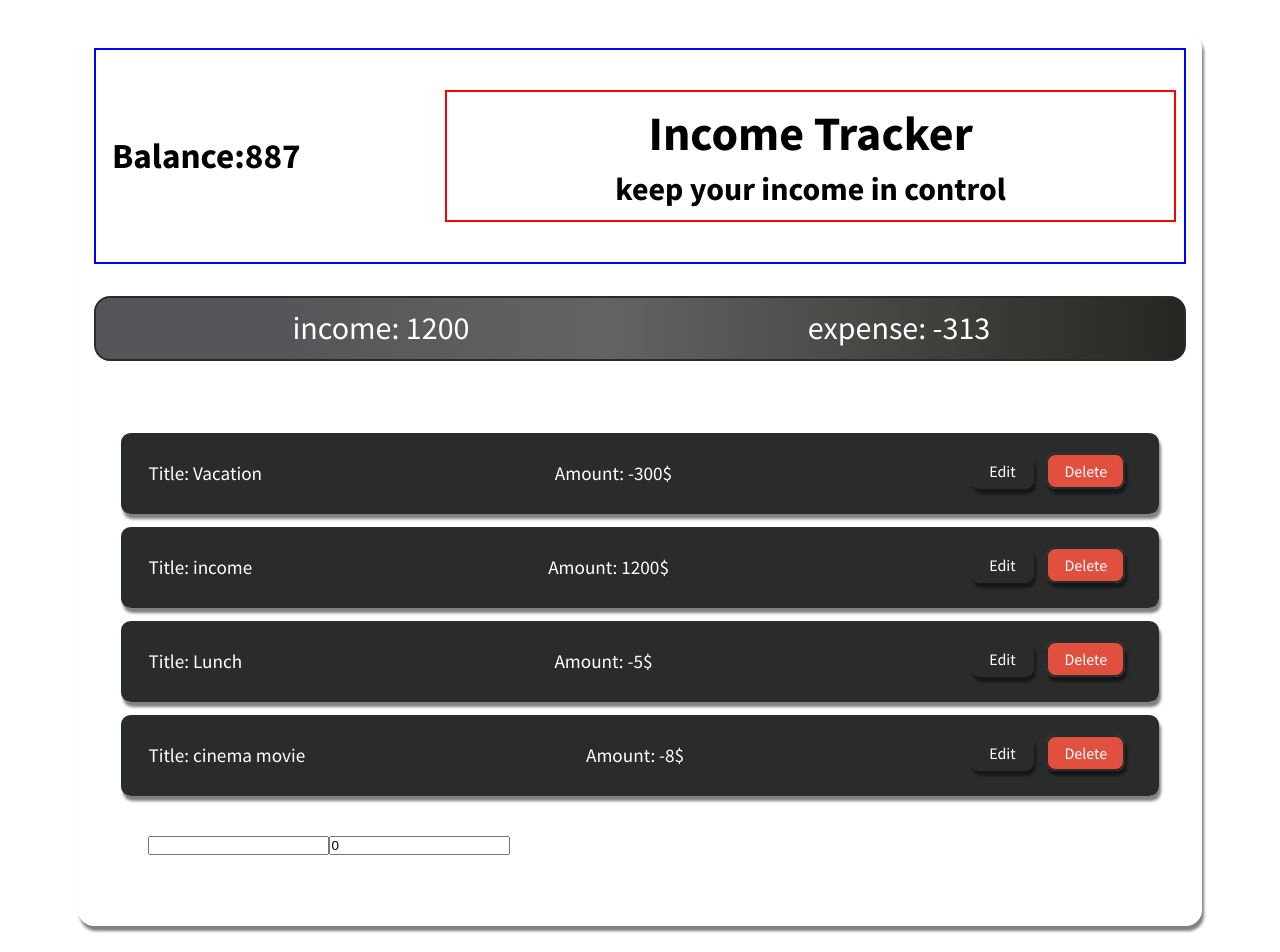
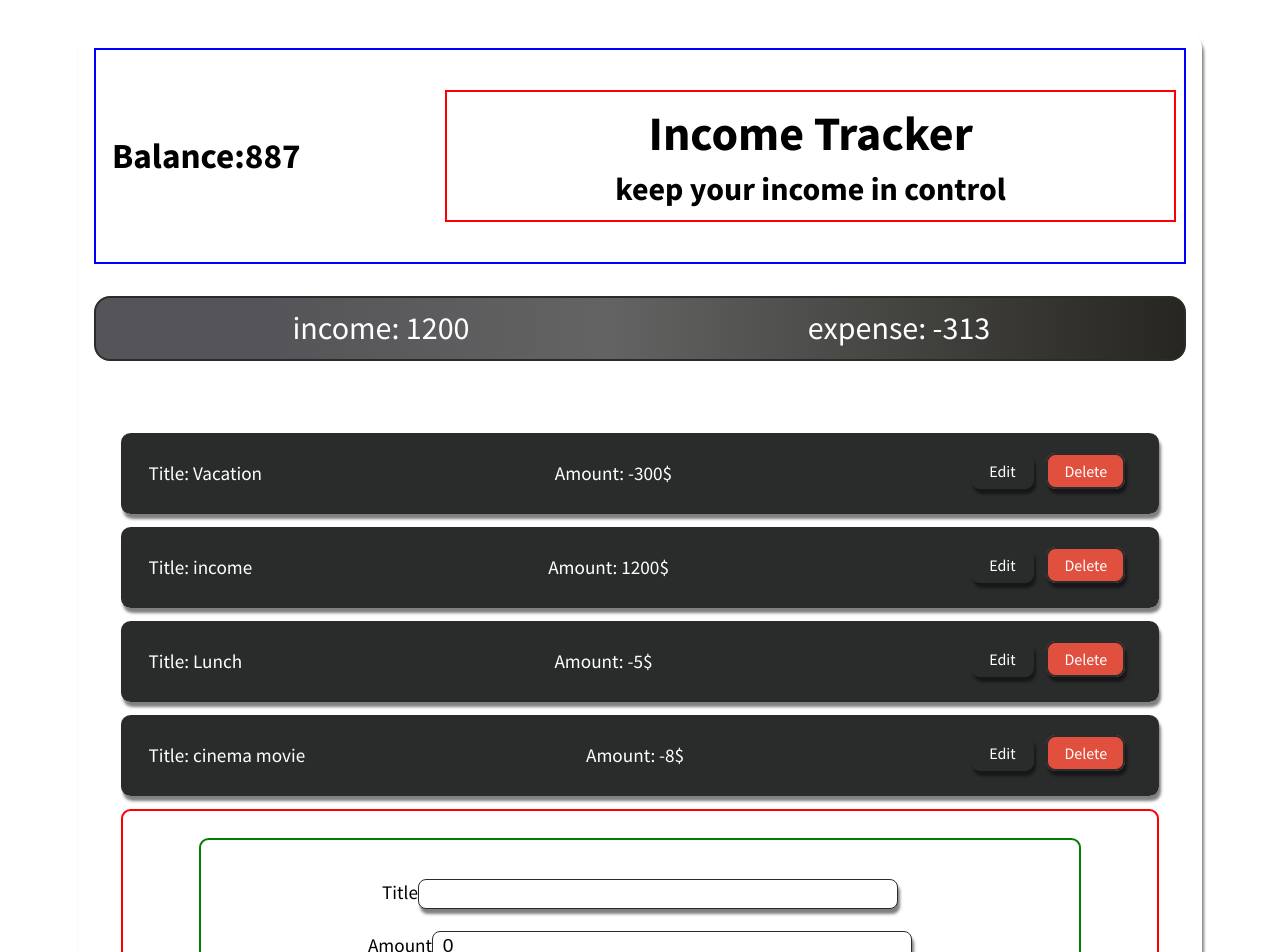
Before and after one commit to masiucd/Next-js-docker, a React (Create React App) app: page / in a window 1280 px wide. Shown: the top 952 px of the page. Built offline with nearby package versions, Linux system fonts and the light colour scheme.

Commit message:
expense form

```diff
--- a/src/components/expenseTracker/Balance.tsx
+++ b/src/components/expenseTracker/Balance.tsx
@@ -1,3 +1,5 @@
+/* eslint-disable import/extensions */
+/* eslint-disable @typescript-eslint/explicit-function-return-type */
 import * as React from 'react';
 import { connect } from 'react-redux';
 import { StyleBalanceWrapper } from './Styled.Parts';
@@ -13,11 +15,8 @@ const Balance: React.FC<P> = ({ currentBalance }) => (
   <StyleBalanceWrapper>
     {' '}
     <h3>
-
       Balance:
-
       {currentBalance}
-
     </h3>
     {' '}
   </StyleBalanceWrapper>
--- a/src/components/expenseTracker/ExpenseTracker.tsx
+++ b/src/components/expenseTracker/ExpenseTracker.tsx
@@ -9,12 +9,16 @@ import IncomeExpense from './IncomeExpense';
 import List from './list/List';
 import { StyleHeader, StyleIncomeExpWrapper } from './Styled.Parts';
 import { getExpenses } from '../../redux/expenseCalculator/expense.actions';
+import { AppState } from '../../redux';
+import { getExpenseData } from '../../redux/expenseCalculator/expense.selector';
+import { IExpenseData } from '../../utils/expenseData';
 
 interface P {
   getExpenses: () => void;
+  transactionsList: IExpenseData[];
 }
 
-const ExpenseTracker: React.FC<P> = ({ getExpenses }) => {
+const ExpenseTracker: React.FC<P> = ({ getExpenses, transactionsList }) => {
   React.useEffect(() => {
     getExpenses();
   }, []);
@@ -31,5 +35,7 @@ const ExpenseTracker: React.FC<P> = ({ getExpenses }) => {
   );
 };
 
-
-export default connect(null, { getExpenses })(ExpenseTracker);
+const mapStateToProps = (state: AppState) => ({
+  transactionsList: getExpenseData(state),
+});
+export default connect(mapStateToProps, { getExpenses })(ExpenseTracker);
--- a/src/components/expenseTracker/list/List.tsx
+++ b/src/components/expenseTracker/list/List.tsx
@@ -14,7 +14,9 @@ interface P {
 
 const List: React.FC<P> = ({ expenses }) => (
   <ListWrapper>
-    {expenses.map((x) => <ListItem key={x.id} item={x} />)}
+    {expenses.length > 0 ? expenses.map(
+      (x) => <ListItem key={x.id} item={x} />,
+    ) : <h3 className="no-items-msg">No Expenses , please add some</h3> }
     <ListFormWrapper>
       <ListForm />
     </ListFormWrapper>
--- a/src/components/expenseTracker/list/ListForm.tsx
+++ b/src/components/expenseTracker/list/ListForm.tsx
@@ -24,11 +24,14 @@ const ListForm: React.FC<P> = () => {
   return (
     <StyledListForm>
       <label htmlFor="title">
+        <span>Title</span>
         <Input type="text" name="title" value={title} onChange={handleChange} />
       </label>
       <label htmlFor="amount">
+        <span>amount</span>
         <Input type="text" name="amount" value={amount} onChange={handleChange} />
       </label>
+      <button type="submit">Add Transaction</button>
     </StyledListForm>
   );
 };
--- a/src/components/expenseTracker/list/ListItem.tsx
+++ b/src/components/expenseTracker/list/ListItem.tsx
@@ -1,12 +1,18 @@
+/* eslint-disable react/prop-types */
+/* eslint-disable no-shadow */
 import * as React from 'react';
+import { connect } from 'react-redux';
 import { IExpenseData } from '../../../utils/expenseData';
 import { StyledListItem } from './Styles.List';
+import { deleteExpenses } from '../../../redux/expenseCalculator/expense.actions';
+
 
 interface P {
   item: IExpenseData;
+  deleteExpenses: (id: string) => void;
 }
 
-const ListItem: React.FC<P> = ({ item }) => {
+const ListItem: React.FC<P> = ({ item, deleteExpenses }) => {
   const { id, title, amount } = item;
   return (
     <StyledListItem>
@@ -23,9 +29,10 @@ const ListItem: React.FC<P> = ({ item }) => {
       </span>
       <div className="btn-group">
         <span>Edit</span>
-        <span>Delete</span>
+        <span onClick={() => deleteExpenses(id)}>Delete</span>
       </div>
     </StyledListItem>
   );
 };
-export default ListItem;
+
+export default connect(null, { deleteExpenses })(ListItem);
--- a/src/components/expenseTracker/list/Styles.List.tsx
+++ b/src/components/expenseTracker/list/Styles.List.tsx
@@ -6,9 +6,37 @@ const Default = css`
   border-radius: .6rem;
 `;
 
+const FlexStyles = css`
+  display: flex;
+  justify-content: center;
+  align-items:center;
+`;
+
+const BtnStyles = css`
+  font-size: 1rem;
+  border: 2px solid ${(props) => props.theme.colors.primary};
+  padding: .4rem 1rem;
+  margin: 0 .4rem;
+  border-radius: .6rem;
+  width: 7rem;
+  box-shadow: ${({ theme }) => theme.shadow.lightShadow};
+  transition: ${({ theme }) => theme.transition.quickTransition};
+  cursor: pointer;
+  position: relative;
+  &:hover{
+    box-shadow: ${({ theme }) => theme.shadow.darkShadow};
+  }
+`;
+
 export const ListWrapper = styled.div`
   ${Default};
-
+  .no-items-msg{
+    font-size: 2.5rem;
+    margin: 0 auto;
+    display: block;
+    text-align: center;
+    padding: .1rem 0 2rem 0;
+  }
 `;
 
 
@@ -34,19 +62,7 @@ export const StyledListItem = styled.section`
   }
   .btn-group{
     span{
-      font-size: 1rem;
-      border: 2px solid ${(props) => props.theme.colors.primary};
-      padding: .4rem 1rem;
-      margin: 0 .4rem;
-      border-radius: .6rem;
-      width: 7rem;
-      box-shadow: ${({ theme }) => theme.shadow.lightShadow};
-      transition: ${({ theme }) => theme.transition.quickTransition};
-      cursor: pointer;
-      position: relative;
-      &:hover{
-        box-shadow: ${({ theme }) => theme.shadow.darkShadow};
-      }
+      ${BtnStyles};
     }
     span:first-child{
       background: ${(props) => props.theme.colors.primary};
@@ -77,11 +93,54 @@ export const StyledListItem = styled.section`
 
 export const ListFormWrapper = styled.div`
   ${Default};
+  border: 2px solid red;
+  ${FlexStyles};
+
 `;
 
 export const StyledListForm = styled.form`
+  ${Default};
+  ${FlexStyles};
+  flex-direction: column;
+  border: 2px solid green;
+  width: 90%;
+  label{
+    span{
+      font-size: 1.2rem;
+      text-transform: capitalize;
+    }
+  }
+  button{
+    ${BtnStyles};
+    width: 35%;
+    background: ${({ theme }) => theme.colors.primary};
+    color: ${({ theme }) => theme.colors.white};
+    @media(max-width: 780px){
+      width: 10rem;
+    }
+  }
+`;
+
+
+export const Input = styled.input`
+  width: 15rem;
+  border: 1px solid ${(props) => props.theme.colors.primary};
+  box-shadow:  ${(props) => props.theme.shadow.lightShadow};
+  padding: .2rem .6rem;
+  font-size: 1.2rem;
+  border-radius: .5rem;
+  margin: .7rem 0;
+  outline: none;
+  transition: ${(props) => props.theme.transition.mainTransition};
+  &:focus{
+    border: 2px solid ${(props) => props.theme.colors.primary};
+    box-shadow:  ${(props) => props.theme.shadow.lightShadow};
+  }
+  @media(min-width:600px){
+    width: 20rem;
+  }
+  @media(min-width:850px){
+    width: 30rem;
+  }
 
 `;
-export const Input = styled.input`
-
-`;
--- a/src/redux/expenseCalculator/expense.actions.ts
+++ b/src/redux/expenseCalculator/expense.actions.ts
@@ -1,5 +1,8 @@
-import { ActionTypesIncome, GetTransactionAction, RemoveTransactionAction } from './expense.types';
-import expenseData from '../../utils/expenseData';
+/* eslint-disable import/extensions */
+import {
+  ActionTypesIncome, GetTransactionAction, RemoveTransactionAction, AddNewTransactionAction,
+} from './expense.types';
+import { expenseData, IExpenseData } from '../../utils/expenseData';
 
 
 export const getExpenses = (): GetTransactionAction => ({
@@ -11,3 +14,9 @@ export const deleteExpenses = (id: string): RemoveTransactionAction => ({
   type: ActionTypesIncome.DELETE_TRANSACTION,
   payload: id,
 });
+
+
+export const addNewTransaction = (formData: IExpenseData): AddNewTransactionAction => ({
+  type: ActionTypesIncome.ADD_TRANSACTION,
+  payload: formData,
+});
--- a/src/redux/expenseCalculator/expense.reducer.ts
+++ b/src/redux/expenseCalculator/expense.reducer.ts
@@ -13,7 +13,11 @@ export default (state: IExpenseState = initialState, action: ExpenseActionType)
       return {
         ...state,
         transactions: action.payload,
-        // transactions: [...state.transactions, action.payload],
+      };
+    case ActionTypesIncome.DELETE_TRANSACTION:
+      return {
+        ...state,
+        transactions: state.transactions.filter((x) => x.id !== action.payload),
       };
     default:
       return state;
--- a/src/utils/expenseData.ts
+++ b/src/utils/expenseData.ts
@@ -1,5 +1,8 @@
 /* eslint-disable @typescript-eslint/interface-name-prefix */
-import uuid from 'uuid';
+// import uuid from 'uuid/v';
+const uuid = require('uuid/v4');
+// import * as uuid from 'uuid/v4';
+
 
 export interface IExpenseData {
   id: string;
@@ -8,28 +11,26 @@ export interface IExpenseData {
 }
 
 
-const expenseData: IExpenseData[] = [
+export const expenseData: IExpenseData[] = [
   {
-    // id: uuid,
-    id: 'lo21212!!@@@1',
+    id: uuid(),
+    // id: 'lo21212!!@@@1',
     title: 'Vacation',
     amount: -300,
   },
   {
-    id: 'losda@#12',
+    id: uuid(),
     title: 'income',
     amount: +1200,
   },
   {
-    id: 'apa3@@@1122',
+    id: uuid(),
     title: 'Lunch',
     amount: -5,
   },
   {
-    id: 's231232100sa',
+    id: uuid(),
     title: 'cinema movie',
     amount: -8,
   },
 ];
-
-export default expenseData;
```
